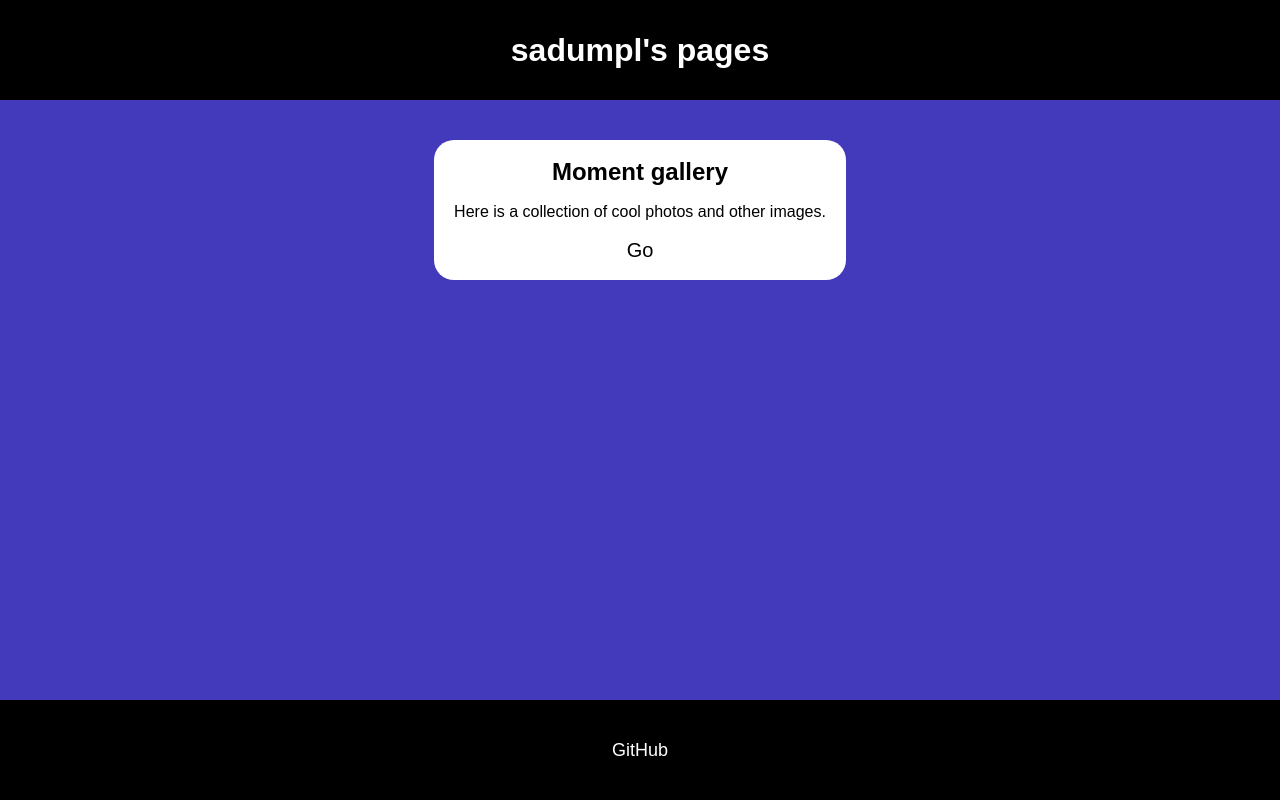
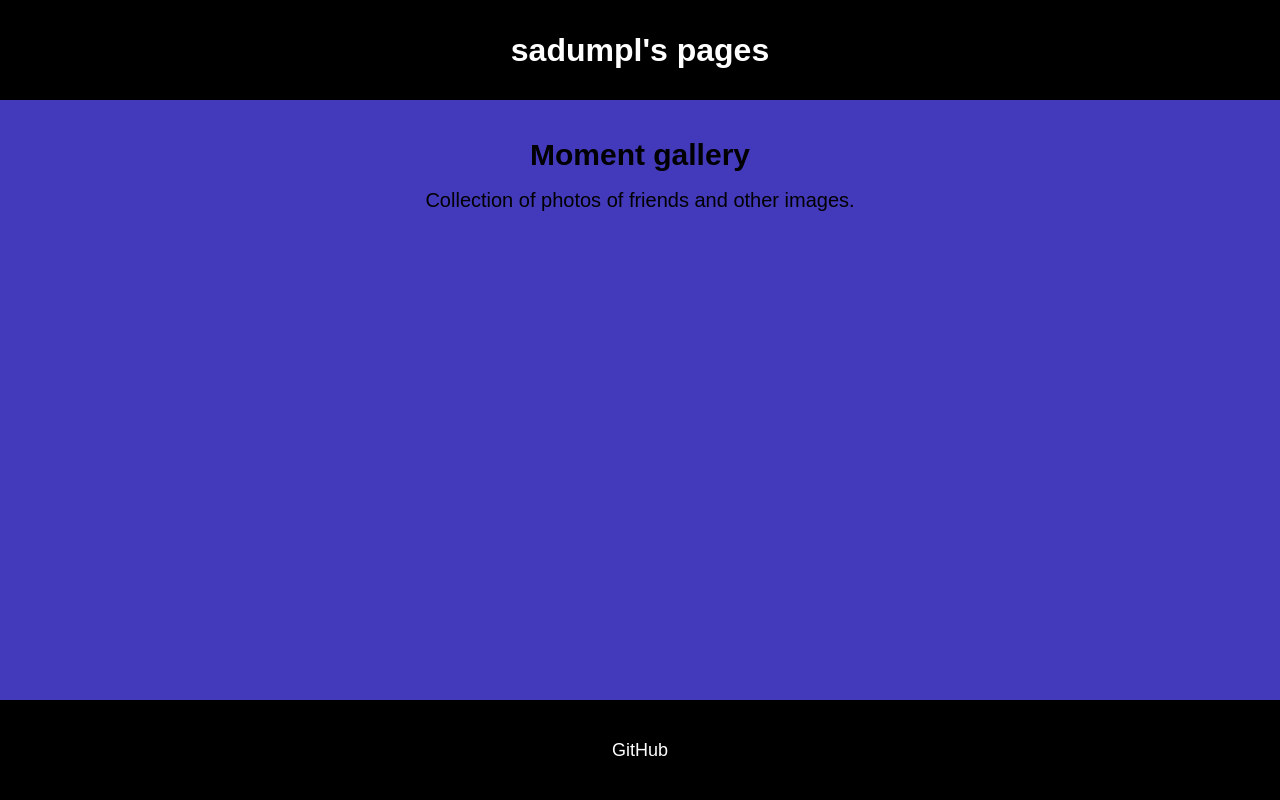
Before and after one commit to sadumpl/sadumpl.github.io, a plain HTML site: page index.html in a window 1280 px wide. Drawn offline with Linux system fonts and the light colour scheme.

Commit message:
Add files via upload

```diff
--- a/index.html
+++ b/index.html
@@ -7,9 +7,9 @@
 		<link rel="preconnect" href="https://fonts.googleapis.com">
 		<link rel="preconnect" href="https://fonts.gstatic.com" crossorigin>
 		<link href="https://fonts.googleapis.com/css2?family=Open+Sans&display=swap" rel="stylesheet">
-		<meta name="viewport" content="width=device-width">
+		<meta name="viewport" content="width=device-width, initial-scale=1.0, maximum-scale=1.0, user-scalable=0">
 	</head>
-	<body link="black" alink="black" vlink="black">
+	<body>
 		<div class="wrapper">
 			<header class="header">
 				<div class="header__container container">
@@ -23,17 +23,10 @@
 					<div class="page-links">
 						<div class="page-links__container">
 							<div class="page-links__column">
-								<div class="page-links__page">
-									<div class="page-links__page-name">
-										<h2>Moment gallery</h2>
-									</div>
-									<div class="page-links__page-description">
-										<p>Here is a collection of cool photos and other images.</p>
-									</div>
-									<div class="page-links__link">
-										<a href="https://sadumpl.github.io/Moment-gallery/">Go</a>
-									</div>
-								</div>
+								<a class="page-links__link" href="https://sadumpl.github.io/Moment-gallery/">
+									<h2 class="page-links__page-name">Moment gallery</h2>
+									<p class="page-links__page-description">Collection of photos of friends and other images.</p>
+								</a>
 							</div>
 						</div>
 					</div>
```
